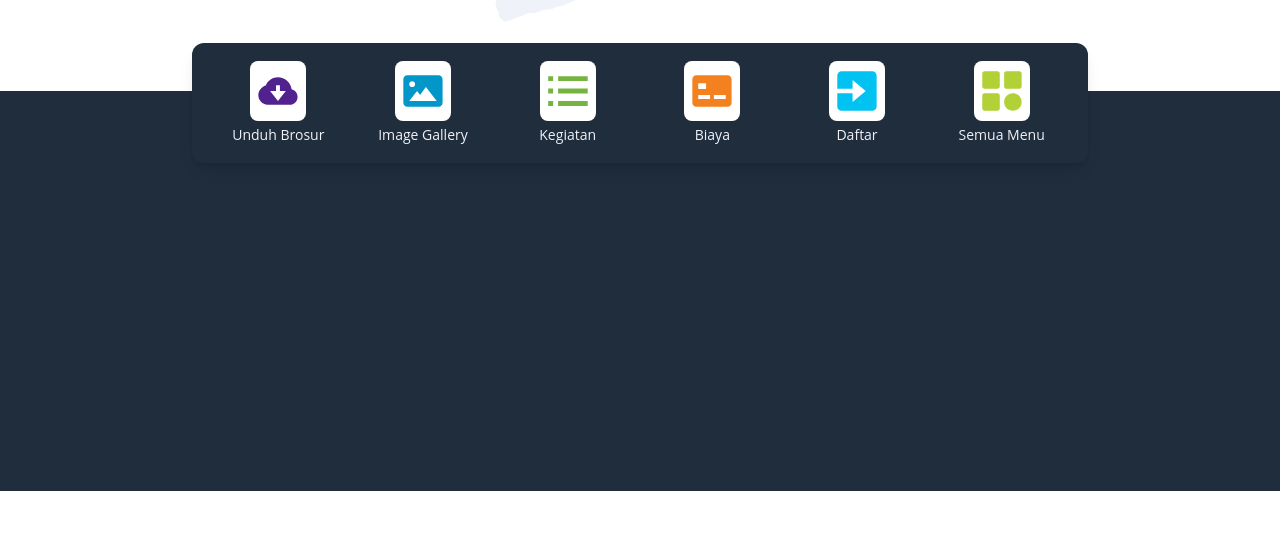
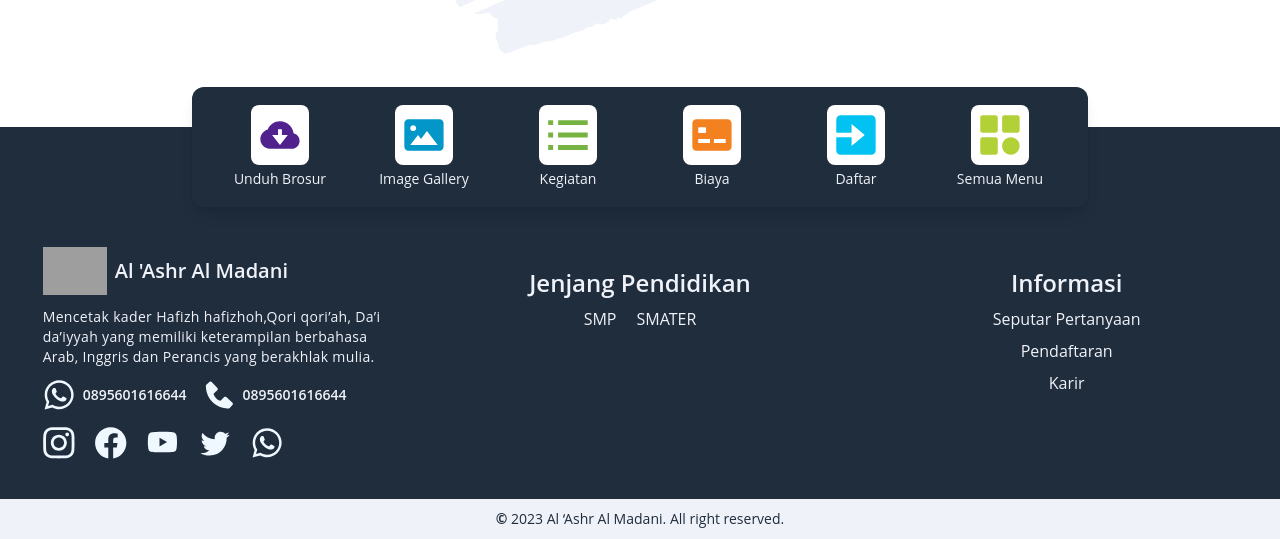
Before and after one commit to HilmiAnugrah/projek-am, a PHP site: page / in a window 1280 px wide. Shown: the part 2815-3354 px from the top of the page. Before the commit the page ends 3306 px from the top, so only its background shows below. Run offline with PHP 8.4, Linux system fonts and the light colour scheme; some libraries are stand-ins or nearby versions; grey boxes are pictures that could not be loaded.

Commit message:
meanmbahkan footer

```diff
--- a/src/backend/partials/card-berita.php
+++ b/src/backend/partials/card-berita.php
@@ -1,6 +1,6 @@
 <section class="text-main-purple  w-full  py-12" id="berita">
-    <h2 class="font-bold text-4xl text-center">Berita Terbaru</h2>
-    <p class="text-base tracking-widest text-center sm:text-x">
+    <h2 class="font-bold text-4xl px-[5%] text-center">Berita Terbaru</h2>
+    <p class="text-base px-[5%] tracking-widest text-center lg:text-2xl mt-1 sm:text-xl">
         Berita Seputar Kegiatan Santri dan Pesantren
     </p>
     <div class="mt-10 sm:flex sm:flex-row sm:flex-wrap sm:justify-center sm:gap-10">
--- a/src/backend/partials/card-extracurricular.php
+++ b/src/backend/partials/card-extracurricular.php
@@ -1,7 +1,7 @@
 <section class="container-extracurricular p-5 bg-white">
   <div class="title text-center">
-    <h2 class="font-bold text-4xl text-center">Ekstra Kurikuler</h2>
-    <p class="text-base tracking-widest text-center sm:text-xl text-main-green">Tingkatkan Skill Anda Dengan Kami</p>
+    <h2 class="font-bold text-4xl px-[5%] text-center">Ekstra Kurikuler</h2>
+    <p class="text-base tracking-widest px-[5%] text-center sm:text-xl lg:text-2xl mt-1 text-main-green">Tingkatkan Skill Anda Dengan Kami</p>
   </div>
 
   <!-- desktop -->
--- a/src/backend/partials/card-program-pilihan.php
+++ b/src/backend/partials/card-program-pilihan.php
@@ -1,8 +1,8 @@
 <section class="-mt-1 pt-8  bg-[url('../img/hiro.svg')] w-full bg-no-repeat bg-cover bg-body" style="background-position: center 100%">
-        <h2 class="font-bold sm:mt-5 text-center text-3xl sm:text-4xl text-body">
+        <h2 class="font-bold sm:mt-5 px-[5%] text-center text-3xl sm:text-4xl text-body">
             Program Unggulan
         </h2>
-        <p class="text-base tracking-widest text-center sm:text-xl text-body">
+        <p class="text-base tracking-widest px-[5%] text-center sm:text-xl lg:text-2xl mt-1 text-body">
             Ayo Mencetak Menerasi Imam Syafi'i
         </p>
         <div class="swiper swiper-card">
--- a/src/backend/partials/footer.php
+++ b/src/backend/partials/footer.php
@@ -1,5 +1,6 @@
-<footer class="w-full h-[400px] relative bg-dark-font ">
-    <div class="w-[90%] lg:w-[70%] h-[100px] md:h-[120px] mx-auto gap-x-1 bg-dark-font relative -top-12 shadow-lg rounded-xl px-4 flex justify-center items-center">
+<footer class="w-full relative bg-dark-font text-body ">
+    <!-- menu footer -->
+    <div class="w-[90%] lg:w-[70%] h-[100px] md:h-[120px] mx-auto bg-dark-font absolute -top-10 left-1/2 -translate-x-1/2 shadow-lg rounded-xl px-4 flex justify-center items-center">
         <!-- items -->
         <div class="w-1/6  flex flex-col items-center">
             <div class="bg-white w-[90%] h-[45px] sm:w-[70%] lg:h-[60px] md:w-[50%] lg:w-[40%] flex justify-center items-center p-2 rounded-lg">
@@ -41,4 +42,54 @@
         </div>
 
     </div>
+    <!-- end menu footer -->
+    <div class="mx-auto w-full pt-[80px] sm:pt-[120px] pb-10 md:flex md:flex-row justify-between ">
+        <div class="w-full ">
+            <div class="flex flex-row items-center justify-center w-full md:justify-start md:ml-[10%]">
+                <img src="src/img/logo.svg" alt="Logo Al Ashr Al Madani" class="w-16">
+                <h2 class="ml-2 text-xl font-semibold ">Al 'Ashr Al Madani</h2>
+            </div>
+            <div class="mt-3">
+                <p class="text-sm text-center px-[10%] tracking-wide md:text-left">Mencetak kader Hafizh hafizhoh,Qori qori’ah, Da’i da’iyyah yang memiliki keterampilan berbahasa Arab, Inggris dan Perancis yang berakhlak mulia.</p>
+            </div>
+
+            <div class="contact w-full flex flex-row gap-4 justify-center mt-3 md:justify-start md:ml-[10%] ">
+                <div class="whatsapp flex flex-row gap-2 items-center justify-center">
+                    <img src="src/img/icons/whatsapp.svg" alt="wahstapp" class="w-8 h-8">
+                    <h3 class="text-sm font-semibold">0895601616644</h3>
+                </div>
+                <div class="phone flex flex-row gap-2 items-center justify-center ">
+                    <img src="src/img/icons/phone.svg" alt="Phone" class="w-8 h-8">
+                    <h3 class="text-sm font-semibold">0895601616644</h3>
+                </div>
+            </div>
+            <div class="sosial-media w-full flex flex-row justify-center items-center gap-x-5 mt-4 md:justify-start md:ml-[10%] ">
+                <img src="src/img/icons/instagram.svg" alt="Instagram Al Ashr Al Madani" class="w-8 h-8">
+                <img src="src/img/icons/facebook.svg" alt="Facebook Al Ashr Al Madani" class="w-8 h-8">
+                <img src="src/img/icons/youtube.svg" alt="Youtube Al Ashr Al Madani" class="w-8 h-8">
+                <img src="src/img/icons/twitter.svg" alt="Youtube Al Ashr Al Madani" class="w-8 h-8">
+                <img src="src/img/icons/whatsapp.svg" alt="Youtube Al Ashr Al Madani" class="w-8 h-8">
+            </div>
+        </div>
+        <div class="jenjang-pendidikan mt-5 w-full">
+            <h2 class="text-center text-2xl font-semibold">Jenjang Pendidikan</h2>
+            <div class="items-pendidikan text-center mt-2 flex flex-row justify-center items-center gap-5">
+                <a href="#">SMP</a>
+                <a href="#">SMATER</a>
+            </div>
+        </div>
+        <!-- informasi -->
+        <div class="informasi w-full text-center mt-5 ">
+            <h2 class="text-center text-2xl font-semibold">Informasi</h2>
+            <div class="text-center mt-2 flex flex-col justify-center items-center gap-2">
+                <a href="#">Seputar Pertanyaan</a>
+                <a href="#">Pendaftaran</a>
+                <a href="#">Karir</a>
+            </div>
+        </div>
+    </div>
+
+    <div class="copyright text-dark-font bg-body h-10 flex flex-row justify-center items-center">
+        <h2 class="text-center text-sm "><span class="font-bold">&copy;</span> 2023 Al ‘Ashr Al Madani. All right reserved.</h2>
+    </div>
 </footer>
--- a/src/backend/partials/header.php
+++ b/src/backend/partials/header.php
@@ -5,7 +5,7 @@
       >
         <div class="my-[14px] sm:my-[1.1em] ">
           <a href="/" class="flex items-center">
-            <img src="./src/img/Logo.png" alt="logo" class="w-[50px] sm:w-[60px]" />
+            <img src="./src/img/logo.svg" alt="logo" class="w-[50px] sm:w-[60px]" />
             <span class="ml-3 text-lg font-semibold tracking-wide sm:text-xl">Al 'Ashr Al Madani</span>
           </a>
         </div>
--- a/src/backend/partials/maps.php
+++ b/src/backend/partials/maps.php
@@ -1,8 +1,8 @@
 <section class="maps bg-white w-full  pt-10 pb-[6em]">
-    <h2 class="font-bold text-center text-3xl sm:text-4xl text-main-green px-3">
+    <h2 class="font-bold text-center px-[5%] text-3xl sm:text-4xl  text-main-green ">
         Kunjungi Kami Sekarang
     </h2>
-    <p class="text-base tracking-widest text-center sm:text-xl text-main-green">
+    <p class="text-base px-[5%] tracking-widest text-center md:text-xl lg:text-2xl mt-1 text-main-green">
     Jl. Arcamanik, Sindanglaya, Kec. Cimenyan, Kab. Bandung, Jawa Barat 40195
     </p>
     <iframe class="rounded-xl lg:w-[70%] w-[90%] h-[300px] sm:h-[450px] mx-auto my-4 sm:my-8" src="https://www.google.com/maps/embed?pb=!1m18!1m12!1m3!1d3961.0001135748507!2d107.68234017487042!3d-6.890588267428023!2m3!1f0!2f0!3f0!3m2!1i1024!2i768!4f13.1!3m3!1m2!1s0x2e68dd713e76b2a7%3A0xfee7580a9351b376!2sPondok%20Pesantren%20Al-&#39;Ashr%20Al-Madani!5e0!3m2!1sid!2sid!4v1691390859476!5m2!1sid!2sid" style="border: 5px solid #F0F2F9;" allowfullscreen="" loading="lazy" referrerpolicy="no-referrer-when-downgrade"></iframe>
--- a/src/css/index.css
+++ b/src/css/index.css
@@ -560,8 +594,8 @@ body {
   top: -2.75rem;
 }
 
-.-top-5 {
-  top: -1.25rem;
+.-top-12 {
+  top: -3rem;
 }
 
 .bottom-0 {
@@ -636,18 +670,26 @@ body {
   top: -70px;
 }
 
-.-top-8 {
-  top: -2rem;
+.right-0 {
+  right: 0px;
+}
+
+.top-1\/2 {
+  top: 50%;
+}
+
+.left-1\/2 {
+  left: 50%;
+}
+
+.-top-20 {
+  top: -5rem;
 }
 
 .-top-10 {
   top: -2.5rem;
 }
 
-.-top-12 {
-  top: -3rem;
-}
-
 .z-10 {
   z-index: 10;
 }
@@ -691,28 +741,64 @@ body {
   margin-left: 0.75rem;
 }
 
+.ml-5 {
+  margin-left: 1.25rem;
+}
+
 .mr-8 {
   margin-right: 2rem;
 }
 
+.mt-1 {
+  margin-top: 0.25rem;
+}
+
 .mt-10 {
   margin-top: 2.5rem;
 }
 
+.mt-5 {
+  margin-top: 1.25rem;
+}
+
+.mt-52 {
+  margin-top: 13rem;
+}
+
+.mt-8 {
+  margin-top: 2rem;
+}
+
+.mt-6 {
+  margin-top: 1.5rem;
+}
+
+.ml-2 {
+  margin-left: 0.5rem;
+}
+
+.mt-3 {
+  margin-top: 0.75rem;
+}
+
 .mt-2 {
   margin-top: 0.5rem;
 }
 
-.mt-52 {
-  margin-top: 13rem;
-}
-
-.mt-8 {
-  margin-top: 2rem;
-}
-
-.mt-1 {
-  margin-top: 0.25rem;
+.mt-4 {
+  margin-top: 1rem;
+}
+
+.mt-14 {
+  margin-top: 3.5rem;
+}
+
+.mt-16 {
+  margin-top: 4rem;
+}
+
+.ml-\[10\%\] {
+  margin-left: 10%;
 }
 
 .block {
@@ -735,18 +821,18 @@ body {
   height: 4rem;
 }
 
-.h-20 {
-  height: 5rem;
-}
-
-.h-6 {
-  height: 1.5rem;
+.h-8 {
+  height: 2rem;
 }
 
 .h-80 {
   height: 20rem;
 }
 
+.h-\[100px\] {
+  height: 100px;
+}
+
 .h-\[300px\] {
   height: 300px;
 }
@@ -779,36 +869,28 @@ body {
   height: 100%;
 }
 
-.h-\[20px\] {
-  height: 20px;
-}
-
-.h-\[100px\] {
-  height: 100px;
-}
-
-.h-\[45px\] {
-  height: 45px;
-}
-
-.h-8 {
-  height: 2rem;
+.h-10 {
+  height: 2.5rem;
+}
+
+.h-5 {
+  height: 1.25rem;
 }
 
 .\!w-\[10px\] {
   width: 10px !important;
 }
 
-.w-1\/2 {
-  width: 50%;
+.w-1\/6 {
+  width: 16.666667%;
 }
 
 .w-16 {
   width: 4rem;
 }
 
-.w-6 {
-  width: 1.5rem;
+.w-8 {
+  width: 2rem;
 }
 
 .w-\[40\%\] {
@@ -843,20 +925,24 @@ body {
   width: 100%;
 }
 
-.w-1\/6 {
-  width: 16.666667%;
-}
-
-.w-\[1\/6\] {
-  width: 1/6;
-}
-
-.w-8 {
-  width: 2rem;
-}
-
-.max-w-\[1\/6\] {
-  max-width: 1/6;
+.w-10 {
+  width: 2.5rem;
+}
+
+.w-14 {
+  width: 3.5rem;
+}
+
+.w-5 {
+  width: 1.25rem;
+}
+
+.grow {
+  flex-grow: 1;
+}
+
+.grow-\[2\] {
+  flex-grow: 2;
 }
 
 .translate-y-0 {
@@ -869,11 +955,30 @@ body {
   transform: translate(var(--tw-translate-x), var(--tw-translate-y)) rotate(var(--tw-rotate)) skewX(var(--tw-skew-x)) skewY(var(--tw-skew-y)) scaleX(var(--tw-scale-x)) scaleY(var(--tw-scale-y));
 }
 
+.-translate-y-1\/2 {
+  --tw-translate-y: -50%;
+  transform: translate(var(--tw-translate-x), var(--tw-translate-y)) rotate(var(--tw-rotate)) skewX(var(--tw-skew-x)) skewY(var(--tw-skew-y)) scaleX(var(--tw-scale-x)) scaleY(var(--tw-scale-y));
+}
+
+.-translate-x-1\/2 {
+  --tw-translate-x: -50%;
+  transform: translate(var(--tw-translate-x), var(--tw-translate-y)) rotate(var(--tw-rotate)) skewX(var(--tw-skew-x)) skewY(var(--tw-skew-y)) scaleX(var(--tw-scale-x)) scaleY(var(--tw-scale-y));
+}
+
+.translate-x-1\/2 {
+  --tw-translate-x: 50%;
+  transform: translate(var(--tw-translate-x), var(--tw-translate-y)) rotate(var(--tw-rotate)) skewX(var(--tw-skew-x)) skewY(var(--tw-skew-y)) scaleX(var(--tw-scale-x)) scaleY(var(--tw-scale-y));
+}
+
 .rotate-90 {
   --tw-rotate: 90deg;
   transform: translate(var(--tw-translate-x), var(--tw-translate-y)) rotate(var(--tw-rotate)) skewX(var(--tw-skew-x)) skewY(var(--tw-skew-y)) scaleX(var(--tw-scale-x)) scaleY(var(--tw-scale-y));
 }
 
+.transform {
+  transform: translate(var(--tw-translate-x), var(--tw-translate-y)) rotate(var(--tw-rotate)) skewX(var(--tw-skew-x)) skewY(var(--tw-skew-y)) scaleX(var(--tw-scale-x)) scaleY(var(--tw-scale-y));
+}
+
 .cursor-pointer {
   cursor: pointer;
 }
@@ -906,12 +1007,51 @@ body {
   justify-content: center;
 }
 
+.justify-between {
+  justify-content: space-between;
+}
+
 .gap-2 {
   gap: 0.5rem;
 }
 
 .gap-\[2em\] {
   gap: 2em;
+}
+
+.gap-4 {
+  gap: 1rem;
+}
+
+.gap-3 {
+  gap: 0.75rem;
+}
+
+.gap-5 {
+  gap: 1.25rem;
+}
+
+.gap-1 {
+  gap: 0.25rem;
+}
+
+.gap-x-1 {
+  -moz-column-gap: 0.25rem;
+       column-gap: 0.25rem;
+}
+
+.gap-y-8 {
+  row-gap: 2rem;
+}
+
+.gap-x-2 {
+  -moz-column-gap: 0.5rem;
+       column-gap: 0.5rem;
+}
+
+.gap-x-4 {
+  -moz-column-gap: 1rem;
+       column-gap: 1rem;
 }
 
 .gap-x-5 {
@@ -919,13 +1059,9 @@ body {
        column-gap: 1.25rem;
 }
 
-.gap-y-8 {
-  row-gap: 2rem;
-}
-
-.gap-x-1 {
-  -moz-column-gap: 0.25rem;
-       column-gap: 0.25rem;
+.gap-x-10 {
+  -moz-column-gap: 2.5rem;
+       column-gap: 2.5rem;
 }
 
 .self-end {
@@ -1103,10 +1234,28 @@ body {
   padding-bottom: 1.5rem;
 }
 
+.px-\[10\%\] {
+  padding-left: 10%;
+  padding-right: 10%;
+}
+
+.px-\[10\] {
+  padding-left: 10;
+  padding-right: 10;
+}
+
 .pb-12 {
   padding-bottom: 3rem;
 }
 
+.pb-\[6em\] {
+  padding-bottom: 6em;
+}
+
+.pt-10 {
+  padding-top: 2.5rem;
+}
+
 .pt-20 {
   padding-top: 5rem;
 }
@@ -1115,24 +1264,24 @@ body {
   padding-top: 2rem;
 }
 
-.pb-16 {
-  padding-bottom: 4rem;
-}
-
-.pt-10 {
-  padding-top: 2.5rem;
-}
-
-.pb-24 {
-  padding-bottom: 6rem;
-}
-
-.pb-\[5em\] {
-  padding-bottom: 5em;
-}
-
-.pb-\[6em\] {
-  padding-bottom: 6em;
+.pt-14 {
+  padding-top: 3.5rem;
+}
+
+.pt-16 {
+  padding-top: 4rem;
+}
+
+.pt-\[100px\] {
+  padding-top: 100px;
+}
+
+.pt-\[80px\] {
+  padding-top: 80px;
+}
+
+.pb-10 {
+  padding-bottom: 2.5rem;
 }
 
 .text-center {
@@ -1169,17 +1322,9 @@ body {
   line-height: 1.25rem;
 }
 
-.text-xs {
-  font-size: 0.75rem;
-  line-height: 1rem;
-}
-
-.text-\[0\.50em\] {
-  font-size: 0.50em;
-}
-
-.text-\[0\.40em\] {
-  font-size: 0.40em;
+.text-xl {
+  font-size: 1.25rem;
+  line-height: 1.75rem;
 }
 
 .font-bold {
@@ -1649,6 +1794,30 @@ swiper-slide {
 
   .sm\:gap-\[2em\] {
     gap: 2em;
+  }
+
+  .sm\:pt-\[100px\] {
+    padding-top: 100px;
+  }
+
+  .sm\:pt-\[20\%\] {
+    padding-top: 20%;
+  }
+
+  .sm\:pt-\[30\%\] {
+    padding-top: 30%;
+  }
+
+  .sm\:pt-\[150px\] {
+    padding-top: 150px;
+  }
+
+  .sm\:pt-\[120px\] {
+    padding-top: 120px;
+  }
+
+  .sm\:text-left {
+    text-align: left;
   }
 
   .sm\:text-4xl {
@@ -1696,8 +1860,8 @@ swiper-slide {
     margin-right: 2rem;
   }
 
-  .md\:mt-0 {
-    margin-top: 0px;
+  .md\:ml-\[10\%\] {
+    margin-left: 10%;
   }
 
   .md\:block {
@@ -1712,48 +1876,36 @@ swiper-slide {
     display: none;
   }
 
+  .md\:h-\[120px\] {
+    height: 120px;
+  }
+
   .md\:h-\[70px\] {
     height: 70px;
   }
 
-  .md\:h-10 {
-    height: 2.5rem;
-  }
-
-  .md\:h-\[60px\] {
-    height: 60px;
-  }
-
-  .md\:h-\[120px\] {
-    height: 120px;
-  }
-
-  .md\:w-1\/4 {
-    width: 25%;
+  .md\:w-\[50\%\] {
+    width: 50%;
   }
 
   .md\:w-\[80px\] {
     width: 80px;
   }
 
-  .md\:w-\[50\%\] {
-    width: 50%;
-  }
-
-  .md\:w-\[60\%\] {
-    width: 60%;
-  }
-
-  .md\:w-\[70\%\] {
-    width: 70%;
-  }
-
-  .md\:w-10 {
-    width: 2.5rem;
+  .md\:flex-row {
+    flex-direction: row;
   }
 
   .md\:items-center {
     align-items: center;
+  }
+
+  .md\:justify-start {
+    justify-content: flex-start;
+  }
+
+  .md\:justify-center {
+    justify-content: center;
   }
 
   .md\:justify-around {
@@ -1781,9 +1933,8 @@ swiper-slide {
     background-color: transparent;
   }
 
-  .md\:text-lg {
-    font-size: 1.125rem;
-    line-height: 1.75rem;
+  .md\:text-left {
+    text-align: left;
   }
 
   .md\:text-sm {
@@ -1830,42 +1982,19 @@ swiper-slide {
     width: 350px;
   }
 
+  .lg\:w-\[40\%\] {
+    width: 40%;
+  }
+
   .lg\:w-\[70\%\] {
     width: 70%;
   }
 
-  .lg\:w-\[40\%\] {
-    width: 40%;
-  }
-
-  .lg\:w-\[30\%\] {
-    width: 30%;
-  }
-
-  .lg\:w-\[20\%\] {
-    width: 20%;
-  }
-
-  .lg\:w-10 {
-    width: 2.5rem;
-  }
-
   .lg\:gap-12 {
     gap: 3rem;
   }
 
-  .lg\:text-xl {
-    font-size: 1.25rem;
-    line-height: 1.75rem;
-  }
-}
-
-@media (min-width: 1280px) {
-  .xl\:w-1\/6 {
-    width: 16.666667%;
-  }
-
-  .xl\:text-2xl {
+  .lg\:text-2xl {
     font-size: 1.5rem;
     line-height: 2rem;
   }
```
Also changed, not shown: other parts of src/css/index.css (+87 -50 lines), src/img/Card-bottom.png (deleted), src/img/Card-top.png (deleted), src/img/Logo.png (deleted), src/img/icons/facebook.svg (added), src/img/icons/instagram.svg (added), src/img/icons/phone.svg (added), src/img/icons/twitter.svg (added), src/img/icons/whatsapp.svg (added), src/img/icons/youtube.svg (added), src/img/logo.svg (added).
